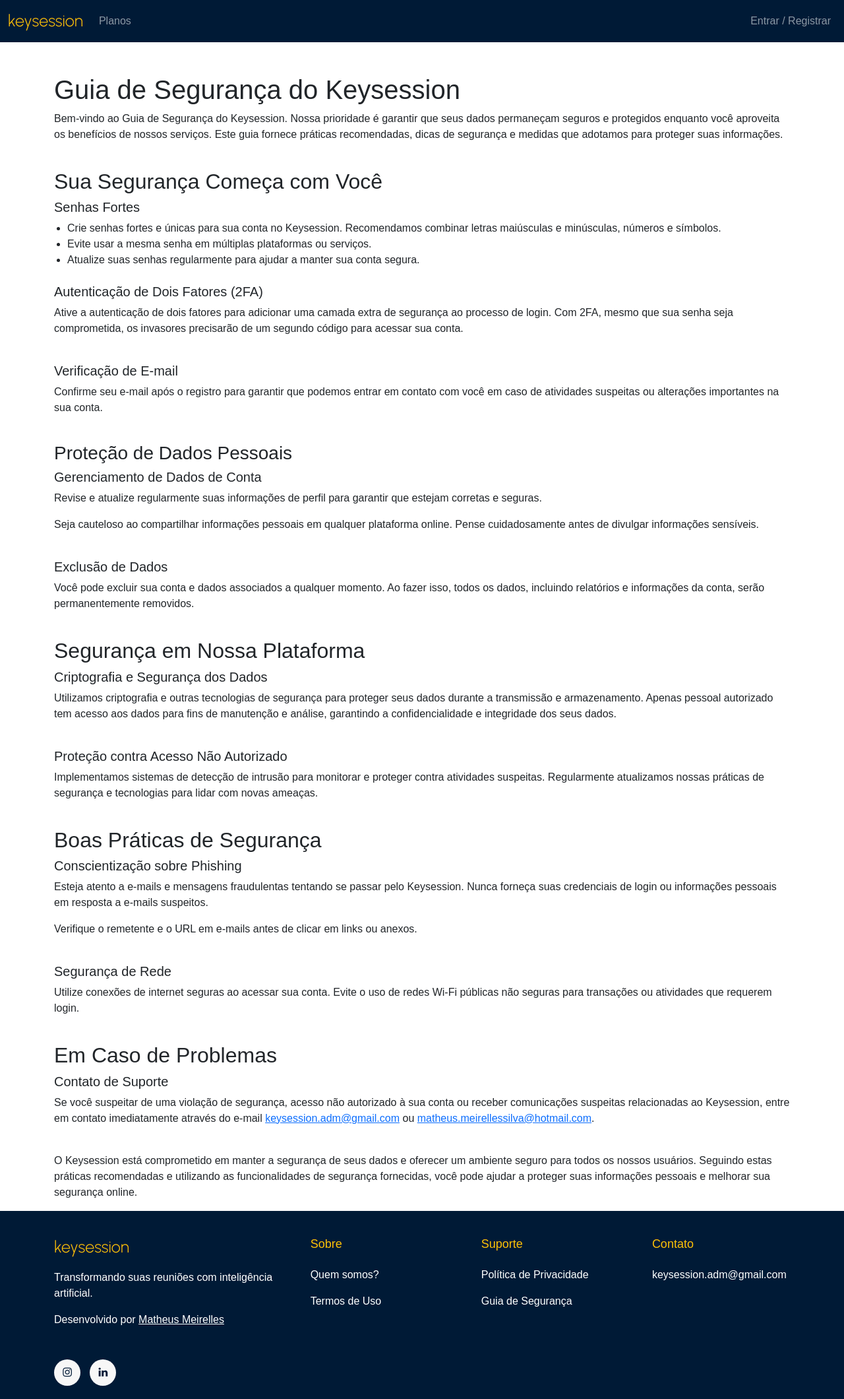
After one commit to MMeirelless/minutes_generator, a Flask app: page /security_guide in a window 1280 px wide. The commit adds this page. Shown: the whole page at 66% size. Run offline with Flask 3, Linux system fonts and the light colour scheme; parts of the project's set-up code (start-up, migrations or seed data) failed here and were passed over; some libraries are stand-ins or nearby versions.

Commit message:
Documentos, Atualização no Registro, Perfil e Home Page

```diff
--- a/app/models.py
+++ b/app/models.py
@@ -5,7 +5,7 @@
 
 class User(UserMixin, db.Model):
     id = db.Column(db.Integer, primary_key=True)
-    username = db.Column(db.String(20), unique=True, nullable=False)
+    username = db.Column(db.String(20), unique=False, nullable=False)
     email = db.Column(db.String(120), unique=True, nullable=False)
     password = db.Column(db.String(60), nullable=False)
     plan = db.Column(db.String(20), nullable=False, default='Grátis')
--- a/app/routes.py
+++ b/app/routes.py
@@ -104,24 +104,30 @@
         user_code = request.form['verification_code']
 
         if user_code == session.get('verification_code'):
-            existing_user = User.query.filter_by(email=session.get('email')).first()
-            if existing_user:
-                flash('Email já em uso. Por favor, escolha outro.', 'danger')
+            try:
+                existing_user = User.query.filter_by(email=session.get('email')).first()
+                if existing_user:
+                    flash('Email já em uso. Por favor, escolha outro.', 'danger')
+                    return redirect(url_for('main.register'))
+
+                user = User(username=session.get('username'), email=session.get('email'), password=session.get('password'), plan=session.get('plan'), user_pic=session.get('user_pic'))
+                db.session.add(user)
+                db.session.commit()
+
+                session.pop('email', None)
+                session.pop('username', None)
+                session.pop('password', None)
+                session.pop('plan', None)
+                session.pop('user_pic', None)
+                session.pop('verification_code', None)
+
+                flash('Sua conta foi criada! Bem vindo!', 'success')
+                return redirect(url_for('main.login'))
+
+            except IntegrityError:
+                db.session.rollback()
+                flash('Erro ao criar conta, por favor, tente novamente.', 'danger')
                 return redirect(url_for('main.register'))
-
-            user = User(username=session.get('username'), email=session.get('email'), password=session.get('password'), plan=session.get('plan'), user_pic=session.get('user_pic'))
-            db.session.add(user)
-            db.session.commit()
-
-            session.pop('email', None)
-            session.pop('username', None)
-            session.pop('password', None)
-            session.pop('plan', None)
-            session.pop('user_pic', None)
-            session.pop('verification_code', None)
-
-            flash('Sua conta foi criada! Bem vindo!', 'success')
-            return redirect(url_for('main.login'))
 
         else:
             flash('Código de verificação inválido.', 'danger')
@@ -402,3 +408,19 @@
 @main.route("/recording")
 def recording():
     return render_template("recording.html")
+
+@main.route("/privacy_policy")
+def privacy_policy():
+    return render_template("privacy_policy.html")
+
+@main.route("/terms")
+def terms():
+    return render_template("terms.html")
+
+@main.route("/history")
+def history():
+    return render_template("history.html")
+
+@main.route("/security_guide")
+def security_guide():
+    return render_template("security_guide.html")
--- a/app/static/css/style.css
+++ b/app/static/css/style.css
@@ -42,6 +42,10 @@
 }
 
 /* Login e Register */
+div#terms {
+    overflow-y: scroll;
+    max-height: 600px;
+}
 div#remember,
 div#signup {
     margin-top: 10px;
--- a/app/static/js/main.js
+++ b/app/static/js/main.js
@@ -331,5 +331,8 @@
         document.querySelector("#user-pic").addEventListener("click", function(){
             openPicModal()
         })
+        document.getElementById("signup").addEventListener("click", function(){
+            this.classList.add('btn-disabled')
+        })
     }
 })
--- a/app/templates/base.html
+++ b/app/templates/base.html
@@ -76,6 +76,7 @@
   <footer class="site-footer footer_area section_padding_130_0">
       <div class="container">
         <div class="row">
+
           <div class="col-12 col-sm-6 col-lg-4">
             <div class="single-footer-widget section_padding_0_130">
               <div class="footer-logo mb-3"></div>
@@ -88,29 +89,32 @@
                 <a href="https://linkedin.com/company/keysession" data-toggle="tooltip" data-placement="top" title="" data-original-title="LinkedIn"><i class="fa fa-linkedin"></i></a>
               </div>
             </div>
+          </div>
+
           <div class="col-12 col-sm-6 col-lg">
             <div class="single-footer-widget section_padding_0_130">
               <h5 class="widget-title">Sobre</h5>
               <div class="footer_menu">
                 <ul>
-                  <li><a href="#">Quem somos?</a></li>
-                  <li><a href="#">Termos &amp; Políticas</a></li>
-                  <li><a href="#">Comunidade</a></li>
+                  <li><a href="/history">Quem somos?</a></li>
+                  <li><a href="/terms">Termos de Uso</a></li>
                 </ul>
               </div>
             </div>
           </div>
+
           <div class="col-12 col-sm-6 col-lg">
             <div class="single-footer-widget section_padding_0_130">
               <h5 class="widget-title">Suporte</h5>
               <div class="footer_menu">
                 <ul>
-                  <li><a href="#">Suporte</a></li>
-                  <li><a href="#">Política de Privacidade</a></li>
+                  <li><a href="/privacy_policy">Política de Privacidade</a></li>
+                  <li><a href="/security_guide">Guia de Segurança</a></li>
                 </ul>
               </div>
             </div>
           </div>
+
           <div class="col-12 col-sm-6 col-lg">
             <div class="single-footer-widget section_padding_0_130">
               <h5 class="widget-title">Contato</h5>
@@ -121,9 +125,12 @@
               </div>
             </div>
           </div>
+
         </div>
       </div>
+
   </footer>
+
   <script src="https://code.jquery.com/jquery-3.6.0.min.js"></script>
   <script src="{{ url_for('static', filename='js/main.js') }}"></script>
   <script src="https://cdn.jsdelivr.net/npm/bootstrap@5.3.2/dist/js/bootstrap.bundle.min.js"></script>
--- a/app/templates/home.html
+++ b/app/templates/home.html
@@ -21,10 +21,6 @@
             <div class="feature-box">
                 <h3>Relatórios com IA</h3>
                 <p>Obtenha relatórios detalhados e análises aprofundadas gerados por IA. Suas reuniões não serão as mesmas após começar a usar o keysession.</p>
-            </div>
-            <div class="feature-box">
-                <h3>Escolha de Idioma</h3>
-                <p>Disponível em uma ampla gama de idiomas, garantindo inclusão global. O melhor? A identificação do idioma é automática!!</p>
             </div>
         </div>
         <br>
--- /dev/null
+++ b/app/templates/security_guide.html
@@ -0,0 +1,53 @@
+{% extends "base.html" %}
+{% block title %}Guia de Segurança{% endblock %}
+
+{% block content %}
+<br><br>
+<div class="container">
+    <h1>Guia de Segurança do Keysession</h1>
+    <p>Bem-vindo ao Guia de Segurança do Keysession. Nossa prioridade é garantir que seus dados permaneçam seguros e protegidos enquanto você aproveita os benefícios de nossos serviços. Este guia fornece práticas recomendadas, dicas de segurança e medidas que adotamos para proteger suas informações.</p>
+    <br>
+    <h2>Sua Segurança Começa com Você</h2>
+    <h5>Senhas Fortes</h5>
+    <ul class="custom-bullet">
+        <li>Crie senhas fortes e únicas para sua conta no Keysession. Recomendamos combinar letras maiúsculas e minúsculas, números e símbolos.</li>
+        <li>Evite usar a mesma senha em múltiplas plataformas ou serviços.</li>
+        <li>Atualize suas senhas regularmente para ajudar a manter sua conta segura.</li>
+    </ul>
+    <br>
+    <h5>Autenticação de Dois Fatores (2FA)</h5>
+    <p>Ative a autenticação de dois fatores para adicionar uma camada extra de segurança ao processo de login. Com 2FA, mesmo que sua senha seja comprometida, os invasores precisarão de um segundo código para acessar sua conta.</p>
+    <br>
+    <h5>Verificação de E-mail</h5>
+    <p>Confirme seu e-mail após o registro para garantir que podemos entrar em contato com você em caso de atividades suspeitas ou alterações importantes na sua conta.</p>
+    <br>
+    <h3>Proteção de Dados Pessoais</h3>
+    <h5>Gerenciamento de Dados de Conta</h5>
+    <p>Revise e atualize regularmente suas informações de perfil para garantir que estejam corretas e seguras.</p>
+    <p>Seja cauteloso ao compartilhar informações pessoais em qualquer plataforma online. Pense cuidadosamente antes de divulgar informações sensíveis.</p>
+    <br>
+    <h5>Exclusão de Dados</h5>
+    <p>Você pode excluir sua conta e dados associados a qualquer momento. Ao fazer isso, todos os dados, incluindo relatórios e informações da conta, serão permanentemente removidos.</p>
+    <br>
+    <h2>Segurança em Nossa Plataforma</h2>
+    <h5>Criptografia e Segurança dos Dados</h5>
+    <p>Utilizamos criptografia e outras tecnologias de segurança para proteger seus dados durante a transmissão e armazenamento. Apenas pessoal autorizado tem acesso aos dados para fins de manutenção e análise, garantindo a confidencialidade e integridade dos seus dados.</p>
+    <br>
+    <h5>Proteção contra Acesso Não Autorizado</h5>
+    <p>Implementamos sistemas de detecção de intrusão para monitorar e proteger contra atividades suspeitas. Regularmente atualizamos nossas práticas de segurança e tecnologias para lidar com novas ameaças.</p>
+    <br>
+    <h2>Boas Práticas de Segurança</h2>
+    <h5>Conscientização sobre Phishing</h5>
+    <p>Esteja atento a e-mails e mensagens fraudulentas tentando se passar pelo Keysession. Nunca forneça suas credenciais de login ou informações pessoais em resposta a e-mails suspeitos.</p>
+    <p>Verifique o remetente e o URL em e-mails antes de clicar em links ou anexos.</p>
+    <br>
+    <h5>Segurança de Rede</h5>
+    <p>Utilize conexões de internet seguras ao acessar sua conta. Evite o uso de redes Wi-Fi públicas não seguras para transações ou atividades que requerem login.</p>
+    <br>
+    <h2>Em Caso de Problemas</h2>
+    <h5>Contato de Suporte</h5>
+    <p>Se você suspeitar de uma violação de segurança, acesso não autorizado à sua conta ou receber comunicações suspeitas relacionadas ao Keysession, entre em contato imediatamente através do e-mail <a href="mailto:keysession.adm@gmail.com">keysession.adm@gmail.com</a> ou <a href="mailto:matheus.meirellessilva@hotmail.com">matheus.meirellessilva@hotmail.com</a>.</p>
+    <br>
+    <p>O Keysession está comprometido em manter a segurança de seus dados e oferecer um ambiente seguro para todos os nossos usuários. Seguindo estas práticas recomendadas e utilizando as funcionalidades de segurança fornecidas, você pode ajudar a proteger suas informações pessoais e melhorar sua segurança online.</p>
+</div>
+{% endblock %}
```
Also changed, not shown: app/templates/dashboard/my_account.html (+4 -12 lines), app/templates/history.html (added, +26 -0 lines), app/templates/privacy_policy.html (added, +52 -0 lines), app/templates/register.html (+54 -0 lines), app/templates/terms.html (added, +45 -0 lines), instance/site.db. Lines whose indentation alone changed are shown as unchanged.
